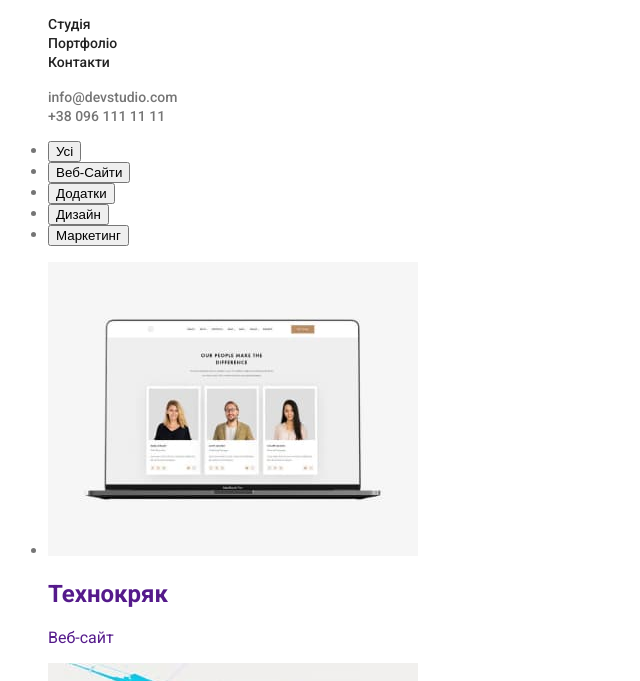
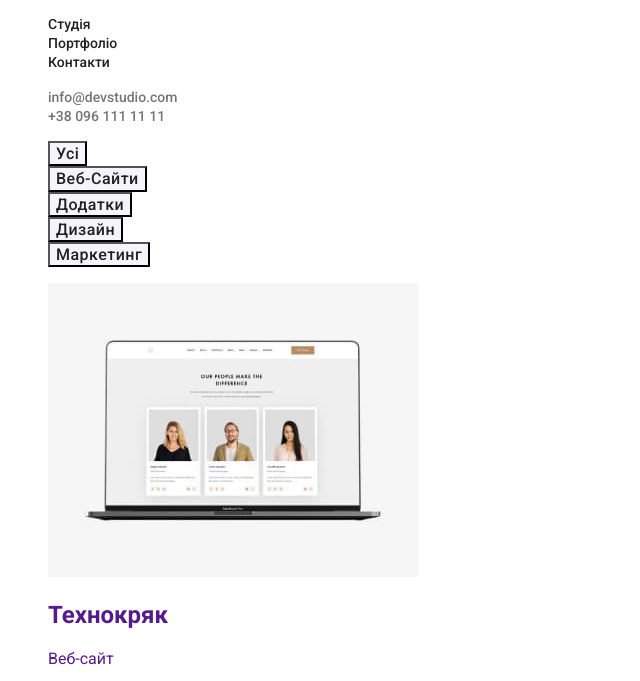
Before and after one commit to vlad2000j/goit-markup-hw-02, a plain HTML site: page portfolio.html in a window 1280 px wide. Shown: the part 41-722 px from the top of the page, without its empty margins (0-640 px from the left). Drawn offline with Linux system fonts and the light colour scheme.

Commit message:
Правки 21.10.2022

```diff
--- a/css/styles.css
+++ b/css/styles.css
@@ -107,6 +107,22 @@ a{
 
 }
 
+.button-portfolio {
+    font-family: 'Roboto';
+    font-weight: 500;
+    font-size: 16px;
+    line-height: 1.2;
+    text-align: center;
+    letter-spacing: 0.03em;
+    color: #212121;
+    background: #F5F4FA;
+}
+
+.button-portfolio:hover{
+    color: #ffffff;
+    background:#2196F3;;
+}
+
 .button:hover {
     color: #000000;
 }
@@ -130,6 +146,10 @@ a{
     font-weight: 500;
     font-size: 16px;
     line-height: 1, 3px;
+}
+
+.section-team {
+    background-color: #F5F4FA;;
 }
 
 /* footer */
--- a/portfolio.html
+++ b/portfolio.html
@@ -27,14 +27,14 @@
       </ul>
     </header>
     <main>
-      <ul>
-        <li><button type="button">Усі</button></li>
-        <li><button type="button">Веб-Сайти</button></li>
-        <li><button type="button">Додатки</button></li>
-        <li><button type="button">Дизайн</button></li>
-        <li><button type="button">Маркетинг</button></li>
+      <ul class="list">
+        <li><button type="button" class="button-portfolio">Усі</button></li>
+        <li><button type="button" class="button-portfolio">Веб-Сайти</button></li>
+        <li><button type="button" class="button-portfolio">Додатки</button></li>
+        <li><button type="button" class="button-portfolio">Дизайн</button></li>
+        <li><button type="button" class="button-portfolio">Маркетинг</button></li>
       </ul>
-      <ul>
+      <ul class="list">
         <li>
           <a href="">
             <img src="./images/techno.jpg" alt="laptop" />
```
Also changed, not shown: index.html (+1 -1 lines).
